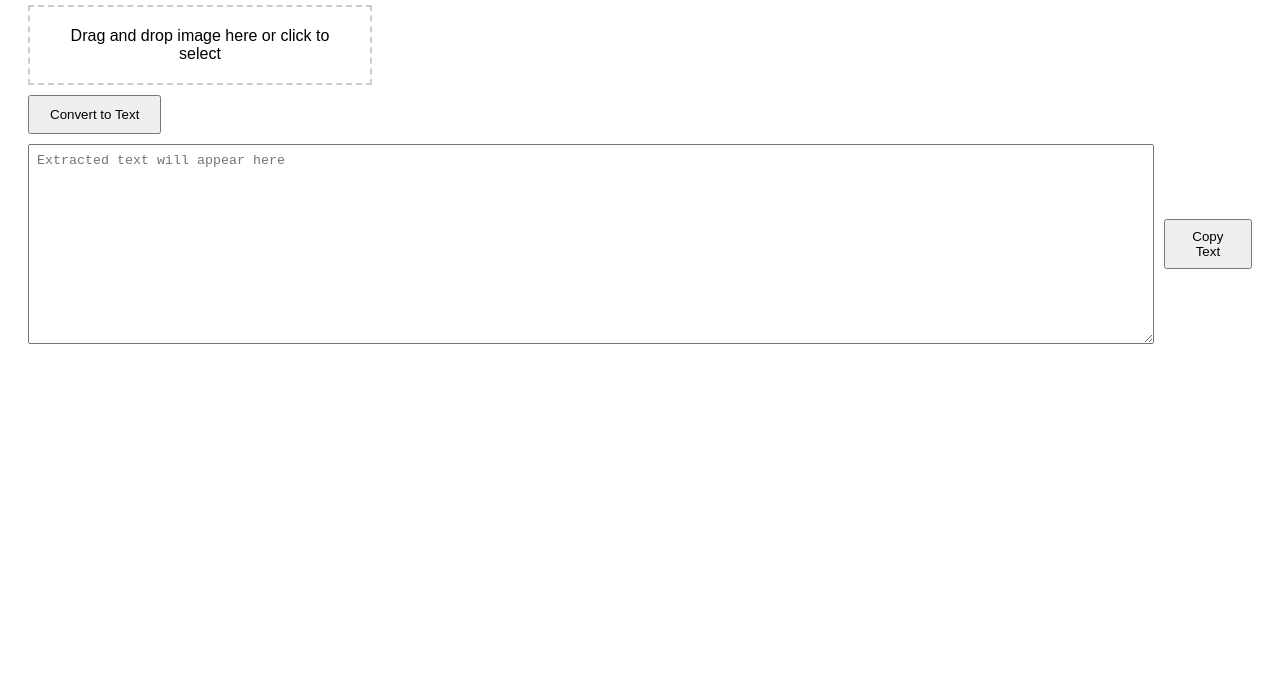
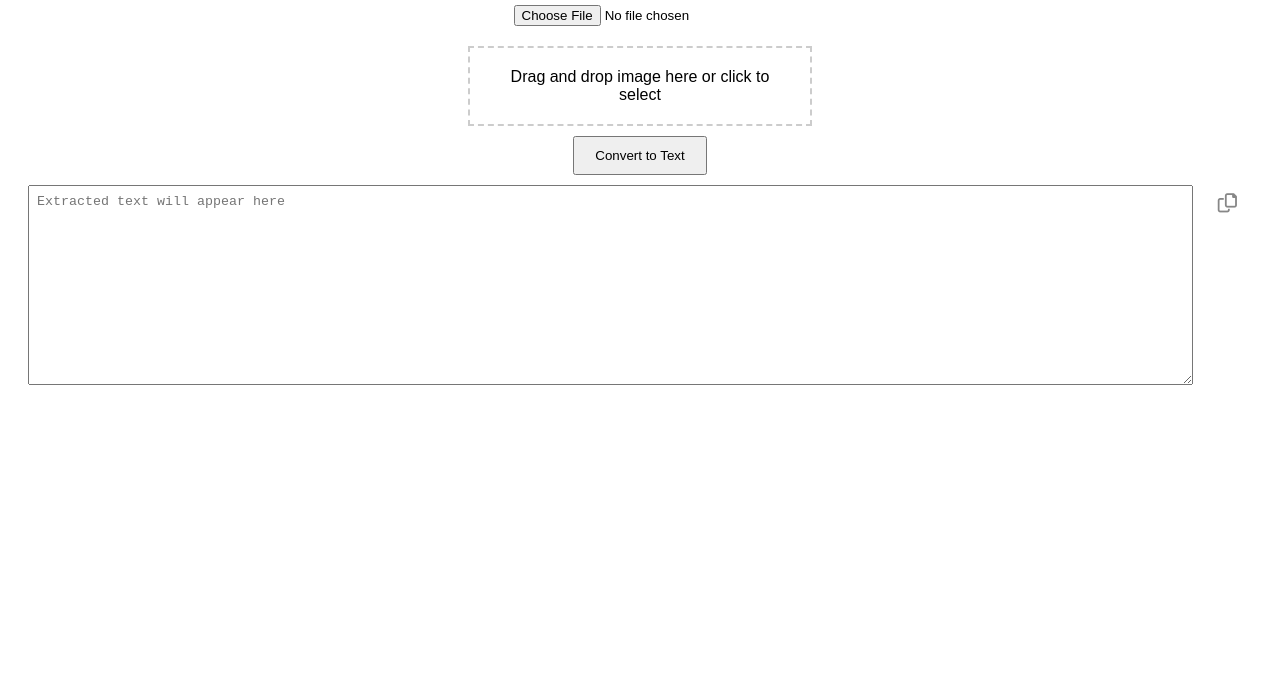
Before and after one commit to khaledkharaz/imgtotext, a plain HTML site: page imgtotext.html in a window 1280 px wide. Shown: the part 101-800 px from the top of the page. Drawn offline with Linux system fonts and the light colour scheme.

Commit message:
add back choose file and upload copy button

```diff
--- a/imgtotext.html
+++ b/imgtotext.html
@@ -1,7 +1,8 @@
 <!DOCTYPE html>
 <html>
 <head>
-    <title>Image to Text Converter (Drag & Drop & Copy)</title>
+    <title>Image to Text Converter (Drag & Drop, Upload & Copy)</title>
+    <link rel="stylesheet" href="https://cdnjs.cloudflare.com/ajax/libs/font-awesome/6.0.0/css/all.min.css" integrity="sha512-9usAa10IRO0HhonpyAIVpjrylPvoDwiPUiKdWk5t3PyolY1cOd4DSE0Ga+ri4AuTroPR5aQvXU9xC6qOPnzFeg==" crossorigin="anonymous" referrerpolicy="no-referrer" />
     <style>
         /* --- CSS Styles (from style.css) --- */
         body {
@@ -14,13 +15,19 @@
             margin-bottom: 20px;
         }
 
+        #fileUploadSection { /* Container for "Choose File" button */
+            text-align: center;
+            margin-bottom: 10px;
+        }
+
         #imageUpload {
-            margin-bottom: 10px;
+            display: inline-block; /* To allow margin on sides */
+            margin-bottom: 10px; /* Spacing below button */
         }
 
         #imagePreview {
             max-width: 300px;
-            margin-bottom: 10px;
+            margin: 0 auto 10px auto; /* Center and add margin below */
             border: 2px dashed #ccc; /* Dashed border to indicate drop zone */
             padding: 20px;
             text-align: center;
@@ -37,12 +44,15 @@
         #convertButton {
             padding: 10px 20px;
             cursor: pointer;
+            display: block; /* Make button block to center it */
+            margin: 0 auto 10px auto; /* Center and add margin below */
+            text-align: center; /* Ensure text is centered inside button */
         }
 
         #textOutputContainer { /* Container for textarea and copy button */
             display: flex;       /* Use flexbox for layout */
             flex-direction: row; /* Arrange items in a row */
-            align-items: center;  /* Vertically align items in the center */
+            align-items: flex-start; /* Vertically align items at the start (top) */
             margin-top: 10px;
         }
 
@@ -59,8 +69,18 @@
             padding: 8px 15px;
             cursor: pointer;
             margin-left: 10px;   /* Add spacing between textarea and button */
+            background: none;     /* Remove default button background */
+            border: none;         /* Remove default button border */
+            font-size: 1.2em;     /* Adjust icon size */
+            color: #555;          /* Icon color */
+            opacity: 0.7;         /* Slightly transparent by default */
+            transition: opacity 0.2s ease-in-out; /* Smooth opacity transition */
         }
 
+        #copyButton:hover {
+            opacity: 1;         /* Fully opaque on hover */
+            color: #007bff;      /* Change color on hover */
+        }
 
         /* Style for when dragging over the drop zone */
         #imagePreview.dragover {
@@ -71,9 +91,12 @@
 </head>
 <body>
 
-    <h1>Image to Text Converter (Drag & Drop & Copy)</h1>
+    <h1>Image to Text Converter (Drag & Drop, Upload & Copy)</h1>
 
-    <input type="file" id="imageUpload" accept="image/*" style="display: none;">
+    <div id="fileUploadSection">
+        <input type="file" id="imageUpload" accept="image/*">
+    </div>
+
     <div id="imagePreview">
         <span>Drag and drop image here or click to select</span>
     </div>
@@ -81,13 +104,15 @@
 
     <div id="textOutputContainer">
         <textarea id="textOutput" placeholder="Extracted text will appear here"></textarea>
-        <button id="copyButton">Copy Text</button>
+        <button id="copyButton" title="Copy to clipboard">
+            <i class="fa-regular fa-copy"></i> <!-- Copy Icon from Font Awesome -->
+        </button>
     </div>
 
 
     <script src="https://unpkg.com/tesseract.js@v5.x/dist/tesseract.min.js"></script>
     <script>
-        /* --- JavaScript Code (modified for Drag & Drop & Copy) --- */
+        /* --- JavaScript Code (modified for Upload Button & Copy Icon) --- */
         document.addEventListener('DOMContentLoaded', () => {
             const imageUpload = document.getElementById('imageUpload');
             const imagePreview = document.getElementById('imagePreview');
@@ -115,14 +140,16 @@
                 }
             };
 
-            // --- Click to select image ---
+
+            imageUpload.addEventListener('change', (event) => {
+                handleImageFile(event.target.files[0]);
+            });
+
+            // --- Click to select image via imagePreview area ---
             imagePreview.addEventListener('click', () => {
                 imageUpload.click(); // Programmatically trigger file input click
             });
 
-            imageUpload.addEventListener('change', (event) => {
-                handleImageFile(event.target.files[0]);
-            });
 
             // --- Drag and Drop Functionality ---
             imagePreview.addEventListener('dragover', (event) => {
@@ -174,7 +201,8 @@
                 if (textToCopy) {
                     try {
                         await navigator.clipboard.writeText(textToCopy);
-                        alert('Text copied to clipboard!'); // Basic feedback - can be improved
+                        // For better UX, consider replacing alert with a tooltip or temporary message
+                        alert('Text copied to clipboard!');
                     } catch (err) {
                         console.error('Failed to copy text: ', err);
                         alert('Failed to copy text. Please try again.');
```
